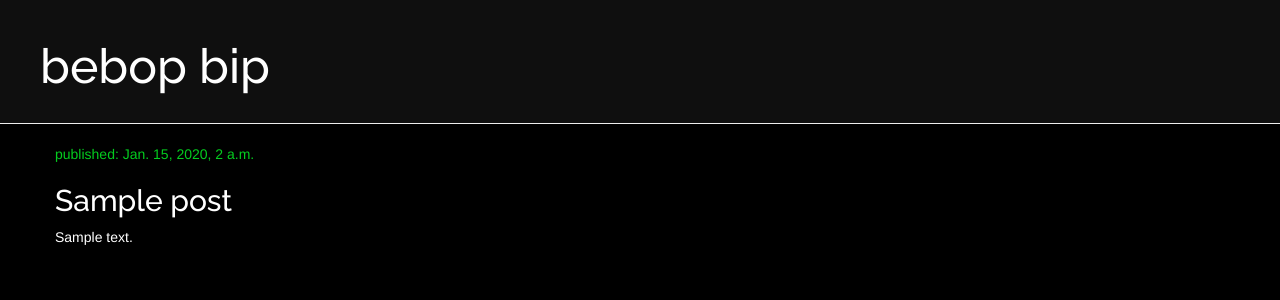
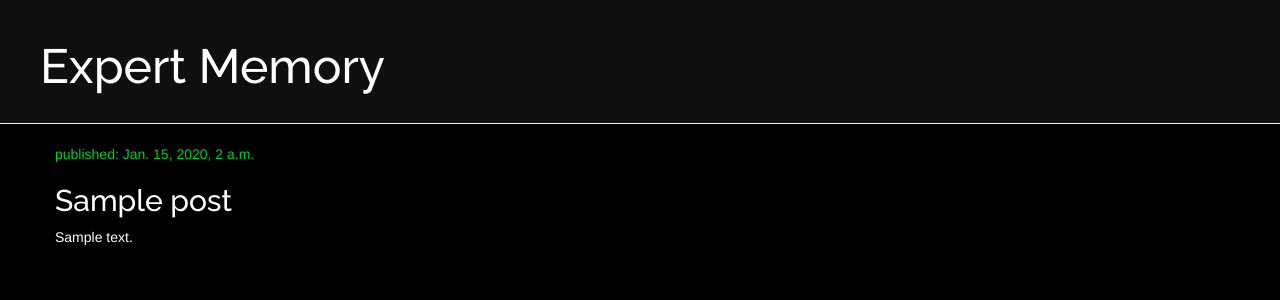
Before and after one commit to os-vill/expert-memory, a Django app: page / in a window 1280 px wide. Shown: the top 300 px of the page. Run offline with Django 3.2, Linux system fonts and the light colour scheme; tables that the repository leaves empty hold one stand-in row (values such as "Sample post"); some libraries are stand-ins or nearby versions.

Commit message:
template ready

```diff
--- a/blog/templates/blog/base.html
+++ b/blog/templates/blog/base.html
@@ -12,7 +12,7 @@
 </head>
 	<body>
 		<div class="page-header">
-      <h1><a href="/">bebop bip</a></h1>
+      <h1><a href="/">Expert Memory</a></h1>
     </div>
     <div class="content container">
       <div class="row">
```
